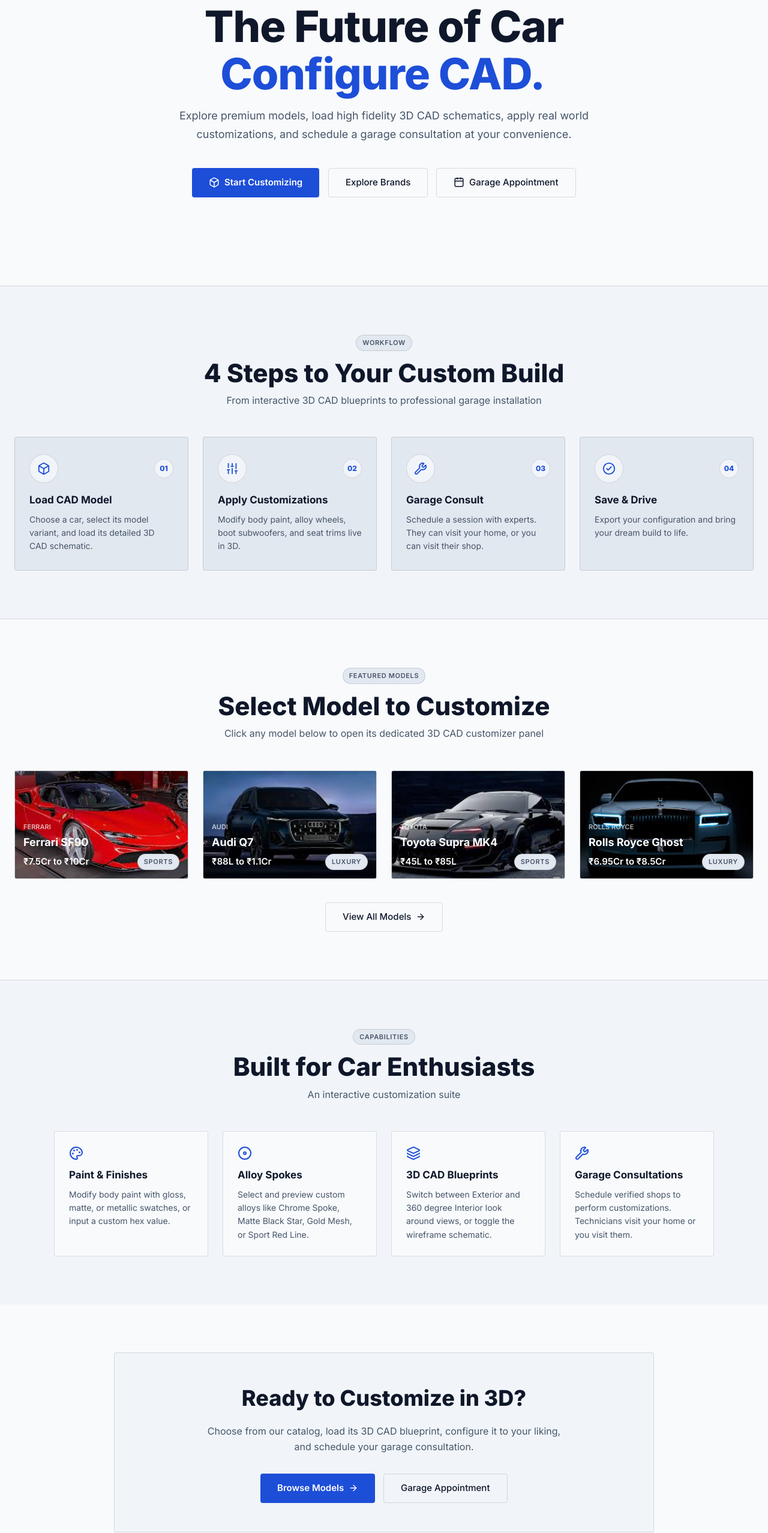
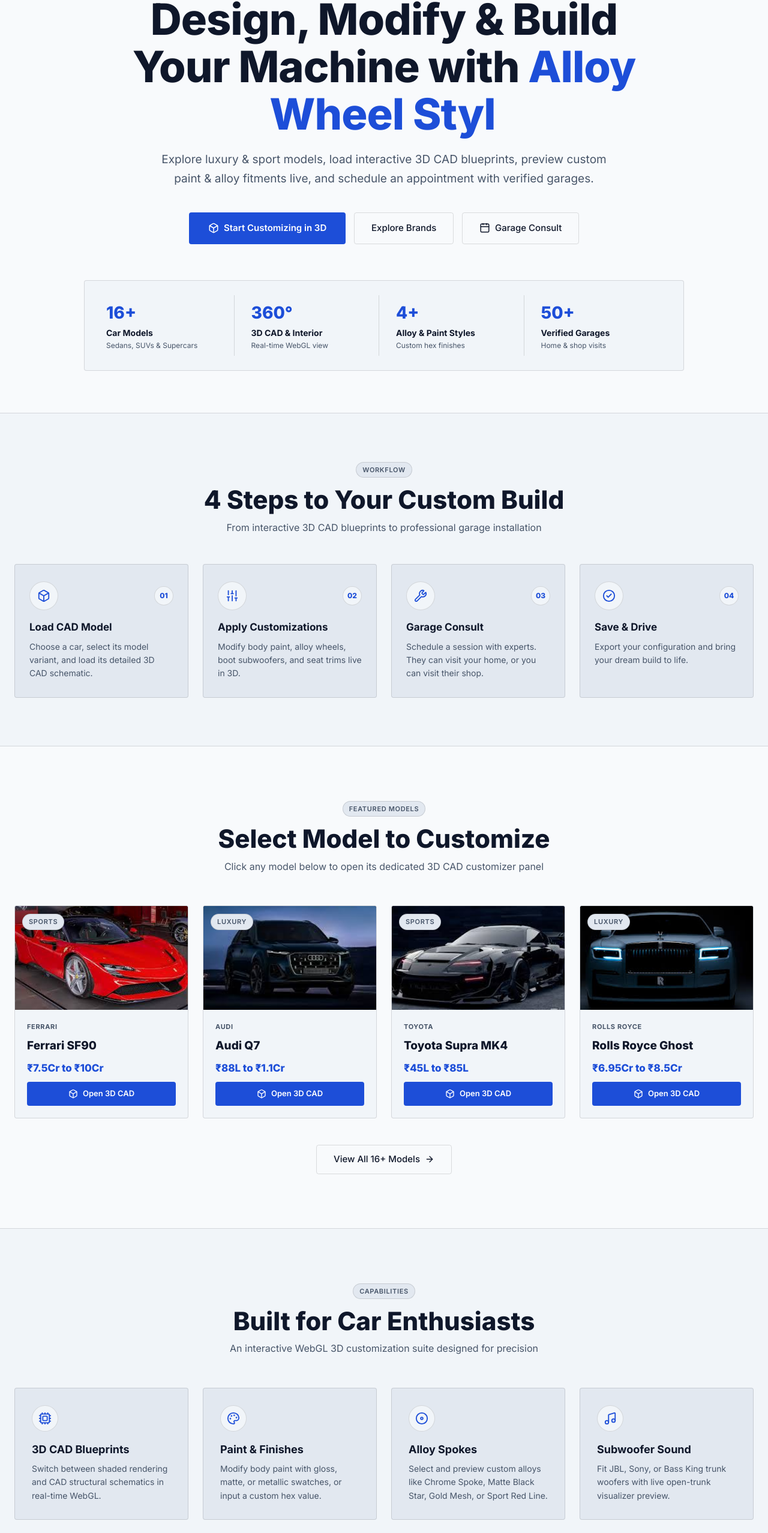
Before and after one commit to tanishhhk/Car-Modifier, a Next.js app: page / in a window 1280 px wide. Shown: the part 232-2787 px from the top of the page at 60% size. Built offline with nearby package versions, Linux system fonts and the light colour scheme.

Commit message:
Beautify landing page with WebGL badge, live metric stats bar, 6 capability cards, and trust badges

```diff
--- a/app/page.tsx
+++ b/app/page.tsx
@@ -3,10 +3,10 @@
 import { useState, useEffect } from 'react';
 import Link from 'next/link';
 import Image from 'next/image';
-import { Box, ArrowRight, Calendar, Palette, Disc, Layers, Wrench, Sliders, CheckCircle2 } from 'lucide-react';
+import { Box, ArrowRight, Calendar, Palette, Disc, Layers, Wrench, Sliders, CheckCircle2, Sparkles, Compass, Music, ShieldCheck, Cpu } from 'lucide-react';
 import { cars } from '@/lib/cars';
 
-const TYPING_TEXTS = ['Customize in 3D.', 'Configure CAD.', 'Design Interiors.', 'Schedule Garage.'];
+const TYPING_TEXTS = ['3D CAD Blueprints.', 'Alloy Wheel Styles.', 'Trunk Audio Tuning.', 'Garage Appointments.'];
 
 function TypingHero() {
   const [textIndex, setTextIndex] = useState(0);
@@ -37,34 +37,69 @@
 
 export default function HomePage() {
   const featured = cars.filter(c => featuredIds.includes(c.id));
+  const [activeTab, setActiveTab] = useState<'cad' | 'interior' | 'paint' | 'garage'>('cad');
 
   return (
     <div>
-      {/* Hero */}
-      <section className="hero-gradient" style={{ minHeight: '80vh', display: 'flex', flexDirection: 'column', alignItems: 'center', justifyContent: 'center', textAlign: 'center', padding: '80px 24px 60px', position: 'relative' }}>
-        <h1 className="fade-in-up" style={{ fontSize: 'clamp(36px,6vw,72px)', fontWeight: 800, lineHeight: 1.1, margin: '0 0 16px', maxWidth: '900px', letterSpacing: '-1px' }}>
-          The Future of Car<br />
-          <TypingHero />
+      {/* HERO SECTION */}
+      <section className="hero-gradient" style={{ minHeight: '85vh', display: 'flex', flexDirection: 'column', alignItems: 'center', justifyContent: 'center', textAlign: 'center', padding: '100px 24px 70px', position: 'relative' }}>
+
+        {/* WebGL Badge */}
+        <div className="fade-in-up">
+          <span className="badge" style={{ padding: '6px 16px', marginBottom: '24px', display: 'inline-flex', alignItems: 'center', gap: '8px', fontSize: '12px' }}>
+            <Sparkles size={14} style={{ color: 'var(--accent-blue)' }} /> WEBGL 3D CAD CUSTOMIZATION SUITE
+          </span>
+        </div>
+
+        <h1 className="fade-in-up" style={{ fontSize: 'clamp(38px,6vw,72px)', fontWeight: 800, lineHeight: 1.1, margin: '0 0 20px', maxWidth: '960px', letterSpacing: '-1px' }}>
+          Design, Modify & Build<br />
+          Your Machine with <TypingHero />
         </h1>
 
-        <p className="fade-in-up" style={{ color: 'var(--text-muted)', fontSize: 'clamp(16px,2vw,18px)', maxWidth: '720px', lineHeight: 1.7, margin: '0 auto 40px' }}>
-          Explore premium models, load high fidelity 3D CAD schematics, apply real world customizations, and schedule a garage consultation at your convenience.
+        <p className="fade-in-up" style={{ color: 'var(--text-muted)', fontSize: 'clamp(16px,2vw,19px)', maxWidth: '760px', lineHeight: 1.7, margin: '0 auto 40px' }}>
+          Explore luxury & sport models, load interactive 3D CAD blueprints, preview custom paint & alloy fitments live, and schedule an appointment with verified garages.
         </p>
 
-        <div className="fade-in-up" style={{ display: 'flex', gap: '14px', flexWrap: 'wrap', justifyContent: 'center' }}>
-          <Link href="/models" className="btn-primary" style={{ textDecoration: 'none', fontSize: '15px', padding: '12px 28px', borderRadius: '4px', display: 'inline-flex', alignItems: 'center', gap: '8px' }}>
-            <Box size={18} /> Start Customizing
+        <div className="fade-in-up" style={{ display: 'flex', gap: '14px', flexWrap: 'wrap', justifyContent: 'center', marginBottom: '60px' }}>
+          <Link href="/models" className="btn-primary" style={{ textDecoration: 'none', fontSize: '15px', padding: '14px 32px', borderRadius: '4px', display: 'inline-flex', alignItems: 'center', gap: '8px' }}>
+            <Box size={18} /> Start Customizing in 3D
           </Link>
-          <Link href="/brands" className="btn-ghost" style={{ textDecoration: 'none', fontSize: '15px', padding: '12px 28px', borderRadius: '4px' }}>
+          <Link href="/brands" className="btn-ghost" style={{ textDecoration: 'none', fontSize: '15px', padding: '14px 28px', borderRadius: '4px' }}>
             Explore Brands
           </Link>
-          <Link href="/test-drive" className="btn-ghost" style={{ textDecoration: 'none', fontSize: '15px', padding: '12px 28px', borderRadius: '4px', display: 'inline-flex', alignItems: 'center', gap: '8px' }}>
-            <Calendar size={18} /> Garage Appointment
+          <Link href="/test-drive" className="btn-ghost" style={{ textDecoration: 'none', fontSize: '15px', padding: '14px 28px', borderRadius: '4px', display: 'inline-flex', alignItems: 'center', gap: '8px' }}>
+            <Calendar size={18} /> Garage Consult
           </Link>
+        </div>
+
+        {/* Hero Stats Bar */}
+        <div className="fade-in-up" style={{ width: '100%', maxWidth: '1000px', margin: '0 auto' }}>
+          <div style={{
+            display: 'grid',
+            gridTemplateColumns: 'repeat(auto-fit, minmax(180px, 1fr))',
+            gap: '16px',
+            background: 'var(--bg-card)',
+            border: '1px solid var(--border)',
+            borderRadius: '4px',
+            padding: '24px',
+          }}>
+            {[
+              { stat: '16+', label: 'Car Models', sub: 'Sedans, SUVs & Supercars' },
+              { stat: '360°', label: '3D CAD & Interior', sub: 'Real-time WebGL view' },
+              { stat: '4+', label: 'Alloy & Paint Styles', sub: 'Custom hex finishes' },
+              { stat: '50+', label: 'Verified Garages', sub: 'Home & shop visits' },
+            ].map((item, i) => (
+              <div key={i} style={{ textAlign: 'left', padding: '8px 12px', borderRight: i < 3 ? '1px solid var(--border)' : 'none' }}>
+                <p style={{ fontSize: '28px', fontWeight: 800, color: 'var(--accent-blue)', margin: '0 0 2px' }}>{item.stat}</p>
+                <p style={{ fontSize: '14px', fontWeight: 700, color: 'var(--text-primary)', margin: '0 0 2px' }}>{item.label}</p>
+                <p style={{ fontSize: '12px', color: 'var(--text-muted)', margin: 0 }}>{item.sub}</p>
+              </div>
+            ))}
+          </div>
         </div>
       </section>
 
-      {/* Feature Steps */}
+      {/* WORKFLOW STEPS */}
       <section style={{ padding: '80px 24px', borderTop: '1px solid var(--border)', borderBottom: '1px solid var(--border)', background: 'var(--bg-card)' }}>
         <div style={{ maxWidth: '1240px', margin: '0 auto' }}>
           <div style={{ textAlign: 'center', marginBottom: '48px' }}>
@@ -133,28 +168,31 @@
         </div>
       </section>
 
-      {/* Featured Cars */}
-      <section style={{ padding: '80px 24px' }}>
+      {/* FEATURED CARS */}
+      <section style={{ padding: '90px 24px' }}>
         <div style={{ maxWidth: '1280px', margin: '0 auto' }}>
-          <div style={{ textAlign: 'center', marginBottom: '48px' }}>
+          <div style={{ textAlign: 'center', marginBottom: '52px' }}>
             <span className="badge" style={{ marginBottom: '12px', display: 'inline-block' }}>FEATURED MODELS</span>
             <h2 className="section-title">Select Model to Customize</h2>
             <p className="section-subtitle">Click any model below to open its dedicated 3D CAD customizer panel</p>
           </div>
 
-          <div style={{ display: 'grid', gridTemplateColumns: 'repeat(auto-fit,minmax(260px,1fr))', gap: '24px' }}>
+          <div style={{ display: 'grid', gridTemplateColumns: 'repeat(auto-fit,minmax(270px,1fr))', gap: '24px' }}>
             {featured.map((car) => (
               <Link key={car.id} href="/models" style={{ textDecoration: 'none' }}>
-                <div className="card-hover" style={{ background: 'var(--bg-card)', borderRadius: '4px', overflow: 'hidden', border: '1px solid var(--border)' }}>
-                  <div style={{ position: 'relative', paddingTop: '62%', background: '#0f172a' }}>
+                <div className="card-hover" style={{ background: 'var(--bg-card)', borderRadius: '4px', overflow: 'hidden', border: '1px solid var(--border)', display: 'flex', flexDirection: 'column', height: '100%' }}>
+                  <div style={{ position: 'relative', paddingTop: '60%', background: '#0f172a', overflow: 'hidden' }}>
                     <Image src={car.img} alt={car.name} fill style={{ objectFit: 'cover' }} sizes="350px" />
-                    <div style={{ position: 'absolute', bottom: '14px', left: '14px', right: '14px' }}>
-                      <p style={{ color: 'rgba(255,255,255,0.7)', fontSize: '11px', margin: '0 0 4px', textTransform: 'uppercase', fontWeight: 600 }}>{car.brand}</p>
-                      <h3 style={{ color: 'white', fontWeight: 700, fontSize: '18px', margin: '0 0 6px' }}>{car.name}</h3>
-                      <div style={{ display: 'flex', justifyContent: 'space-between', alignItems: 'center' }}>
-                        <span style={{ color: 'white', fontWeight: 600, fontSize: '15px' }}>{car.price}</span>
-                        <span className="badge">{car.category}</span>
-                      </div>
+                    <div style={{ position: 'absolute', top: '12px', left: '12px' }}>
+                      <span className="badge">{car.category}</span>
+                    </div>
+                  </div>
+                  <div style={{ padding: '20px', display: 'flex', flexDirection: 'column', gap: '10px', flex: 1 }}>
+                    <p style={{ color: 'var(--text-muted)', fontSize: '11px', margin: 0, textTransform: 'uppercase', fontWeight: 700, letterSpacing: '0.06em' }}>{car.brand}</p>
+                    <h3 style={{ color: 'var(--text-primary)', fontWeight: 800, fontSize: '19px', margin: 0 }}>{car.name}</h3>
+                    <p style={{ color: 'var(--accent-blue)', fontWeight: 800, fontSize: '17px', margin: 0 }}>{car.price}</p>
+                    <div className="btn-primary" style={{ marginTop: 'auto', display: 'flex', alignItems: 'center', justifyContent: 'center', gap: '8px', padding: '10px', fontSize: '13px', borderRadius: '4px' }}>
+                      <Box size={16} /> Open 3D CAD
                     </div>
                   </div>
                 </div>
@@ -162,32 +200,36 @@
             ))}
           </div>
 
-          <div style={{ textAlign: 'center', marginTop: '40px' }}>
-            <Link href="/models" className="btn-ghost" style={{ textDecoration: 'none', display: 'inline-flex', alignItems: 'center', gap: '8px', borderRadius: '4px' }}>
-              View All Models <ArrowRight size={16} />
+          <div style={{ textAlign: 'center', marginTop: '44px' }}>
+            <Link href="/models" className="btn-ghost" style={{ textDecoration: 'none', display: 'inline-flex', alignItems: 'center', gap: '8px', borderRadius: '4px', padding: '12px 28px' }}>
+              View All 16+ Models <ArrowRight size={16} />
             </Link>
           </div>
         </div>
       </section>
 
-      {/* Why Us */}
-      <section style={{ padding: '80px 24px', background: 'var(--bg-card)', borderTop: '1px solid var(--border)' }}>
-        <div style={{ maxWidth: '1100px', margin: '0 auto' }}>
-          <div style={{ textAlign: 'center', marginBottom: '48px' }}>
+      {/* CAPABILITIES / SUITE */}
+      <section style={{ padding: '90px 24px', background: 'var(--bg-card)', borderTop: '1px solid var(--border)', borderBottom: '1px solid var(--border)' }}>
+        <div style={{ maxWidth: '1240px', margin: '0 auto' }}>
+          <div style={{ textAlign: 'center', marginBottom: '52px' }}>
             <span className="badge" style={{ marginBottom: '12px', display: 'inline-block' }}>CAPABILITIES</span>
             <h2 className="section-title">Built for Car Enthusiasts</h2>
-            <p className="section-subtitle">An interactive customization suite</p>
+            <p className="section-subtitle">An interactive WebGL 3D customization suite designed for precision</p>
           </div>
-          <div style={{ display: 'grid', gridTemplateColumns: 'repeat(auto-fit,minmax(240px,1fr))', gap: '24px' }}>
+          <div style={{ display: 'grid', gridTemplateColumns: 'repeat(auto-fit,minmax(280px,1fr))', gap: '24px' }}>
             {[
+              { icon: Cpu, title: '3D CAD Blueprints', desc: 'Switch between shaded rendering and CAD structural schematics in real-time WebGL.' },
               { icon: Palette, title: 'Paint & Finishes', desc: 'Modify body paint with gloss, matte, or metallic swatches, or input a custom hex value.' },
               { icon: Disc, title: 'Alloy Spokes', desc: 'Select and preview custom alloys like Chrome Spoke, Matte Black Star, Gold Mesh, or Sport Red Line.' },
-              { icon: Layers, title: '3D CAD Blueprints', desc: 'Switch between Exterior and 360 degree Interior look around views, or toggle the wireframe schematic.' },
-              { icon: Wrench, title: 'Garage Consultations', desc: 'Schedule verified shops to perform customizations. Technicians visit your home or you visit them.' },
+              { icon: Music, title: 'Subwoofer Sound', desc: 'Fit JBL, Sony, or Bass King trunk woofers with live open-trunk visualizer preview.' },
+              { icon: Compass, title: '360° Interior Cabin', desc: 'Switch to interior lookaround view to inspect steering wheel, dashboard, and seat trims.' },
+              { icon: Wrench, title: 'Garage Consultations', desc: 'Schedule verified partner shops to inspect your CAD spec and install custom parts.' },
             ].map(({ icon: Icon, title, desc }) => (
-              <div key={title} className="card-hover" style={{ background: 'var(--bg-primary)', border: '1px solid var(--border)', borderRadius: '4px', padding: '24px' }}>
-                <Icon size={24} style={{ color: 'var(--accent-blue)', marginBottom: '12px' }} />
-                <h3 style={{ color: 'var(--text-primary)', fontWeight: 700, fontSize: '17px', marginBottom: '8px' }}>{title}</h3>
+              <div key={title} className="card-hover" style={{ background: 'var(--bg-surface)', border: '1px solid var(--border)', borderRadius: '4px', padding: '28px' }}>
+                <div style={{ width: 44, height: 44, borderRadius: '50%', background: 'var(--bg-card)', border: '1px solid var(--border)', display: 'flex', alignItems: 'center', justifyContent: 'center', marginBottom: '16px' }}>
+                  <Icon size={22} style={{ color: 'var(--accent-blue)' }} />
+                </div>
+                <h3 style={{ color: 'var(--text-primary)', fontWeight: 700, fontSize: '18px', marginBottom: '8px' }}>{title}</h3>
                 <p style={{ color: 'var(--text-muted)', fontSize: '14px', lineHeight: '1.6', margin: 0 }}>{desc}</p>
               </div>
             ))}
@@ -195,22 +237,44 @@
         </div>
       </section>
 
-      {/* CTA Banner */}
-      <section style={{ padding: '80px 24px' }}>
-        <div style={{ maxWidth: '900px', margin: '0 auto', textAlign: 'center' }}>
-          <div style={{ borderRadius: '4px', padding: '48px 32px', background: 'var(--bg-card)', border: '1px solid var(--border)' }}>
-            <h2 style={{ fontSize: 'clamp(24px,4vw,36px)', fontWeight: 800, margin: '0 0 16px', color: 'var(--text-primary)' }}>
-              Ready to Customize in 3D?
+      {/* TRUST / GUARANTEE BAR */}
+      <section style={{ padding: '60px 24px', borderBottom: '1px solid var(--border)' }}>
+        <div style={{ maxWidth: '1100px', margin: '0 auto', display: 'grid', gridTemplateColumns: 'repeat(auto-fit, minmax(220px, 1fr))', gap: '24px' }}>
+          {[
+            { icon: ShieldCheck, title: '100% Fitment Accuracy', desc: 'Verified 3D CAD schematic dimensions' },
+            { icon: Wrench, title: 'Partner Garages', desc: 'Verified technicians for home & shop visits' },
+            { icon: Sparkles, title: 'Free 3D Configurator', desc: 'Zero cost WebGL customizer suite' },
+          ].map(({ icon: Icon, title, desc }) => (
+            <div key={title} style={{ display: 'flex', alignItems: 'center', gap: '16px', background: 'var(--bg-card)', padding: '20px', borderRadius: '4px', border: '1px solid var(--border)' }}>
+              <div style={{ width: 42, height: 42, borderRadius: '50%', background: 'var(--bg-surface)', border: '1px solid var(--border)', display: 'flex', alignItems: 'center', justifyContent: 'center', flexShrink: 0 }}>
+                <Icon size={20} style={{ color: 'var(--accent-blue)' }} />
+              </div>
+              <div>
+                <h4 style={{ margin: '0 0 2px', fontWeight: 700, fontSize: '15px', color: 'var(--text-primary)' }}>{title}</h4>
+                <p style={{ margin: 0, color: 'var(--text-muted)', fontSize: '12px' }}>{desc}</p>
+              </div>
+            </div>
+          ))}
+        </div>
+      </section>
+
+      {/* CTA BANNER */}
+      <section style={{ padding: '90px 24px' }}>
+        <div style={{ maxWidth: '960px', margin: '0 auto', textAlign: 'center' }}>
+          <div style={{ borderRadius: '4px', padding: '56px 36px', background: 'var(--bg-card)', border: '1px solid var(--border)' }}>
+            <span className="badge" style={{ marginBottom: '16px', display: 'inline-block' }}>GET STARTED</span>
+            <h2 style={{ fontSize: 'clamp(26px,4vw,40px)', fontWeight: 800, margin: '0 0 16px', color: 'var(--text-primary)' }}>
+              Ready to Customize Your Build in 3D?
             </h2>
-            <p style={{ color: 'var(--text-muted)', fontSize: '16px', lineHeight: '1.6', marginBottom: '32px', maxWidth: '600px', margin: '0 auto 32px' }}>
-              Choose from our catalog, load its 3D CAD blueprint, configure it to your liking, and schedule your garage consultation.
+            <p style={{ color: 'var(--text-muted)', fontSize: '16px', lineHeight: '1.7', marginBottom: '36px', maxWidth: '640px', margin: '0 auto 36px' }}>
+              Select a model from our catalog, load its 3D CAD blueprint, configure paint & alloy fitments, and schedule your garage consultation today.
             </p>
             <div style={{ display: 'flex', gap: '14px', justifyContent: 'center', flexWrap: 'wrap' }}>
-              <Link href="/models" className="btn-primary" style={{ display: 'inline-flex', alignItems: 'center', gap: '8px', textDecoration: 'none', fontSize: '15px', padding: '12px 28px', borderRadius: '4px' }}>
+              <Link href="/models" className="btn-primary" style={{ display: 'inline-flex', alignItems: 'center', gap: '8px', textDecoration: 'none', fontSize: '15px', padding: '14px 32px', borderRadius: '4px' }}>
                 Browse Models <ArrowRight size={16} />
               </Link>
-              <Link href="/test-drive" className="btn-ghost" style={{ display: 'inline-flex', alignItems: 'center', gap: '8px', textDecoration: 'none', fontSize: '15px', padding: '12px 28px', borderRadius: '4px' }}>
-                Garage Appointment
+              <Link href="/test-drive" className="btn-ghost" style={{ display: 'inline-flex', alignItems: 'center', gap: '8px', textDecoration: 'none', fontSize: '15px', padding: '14px 32px', borderRadius: '4px' }}>
+                <Calendar size={16} /> Schedule Garage Appointment
               </Link>
             </div>
           </div>
```
